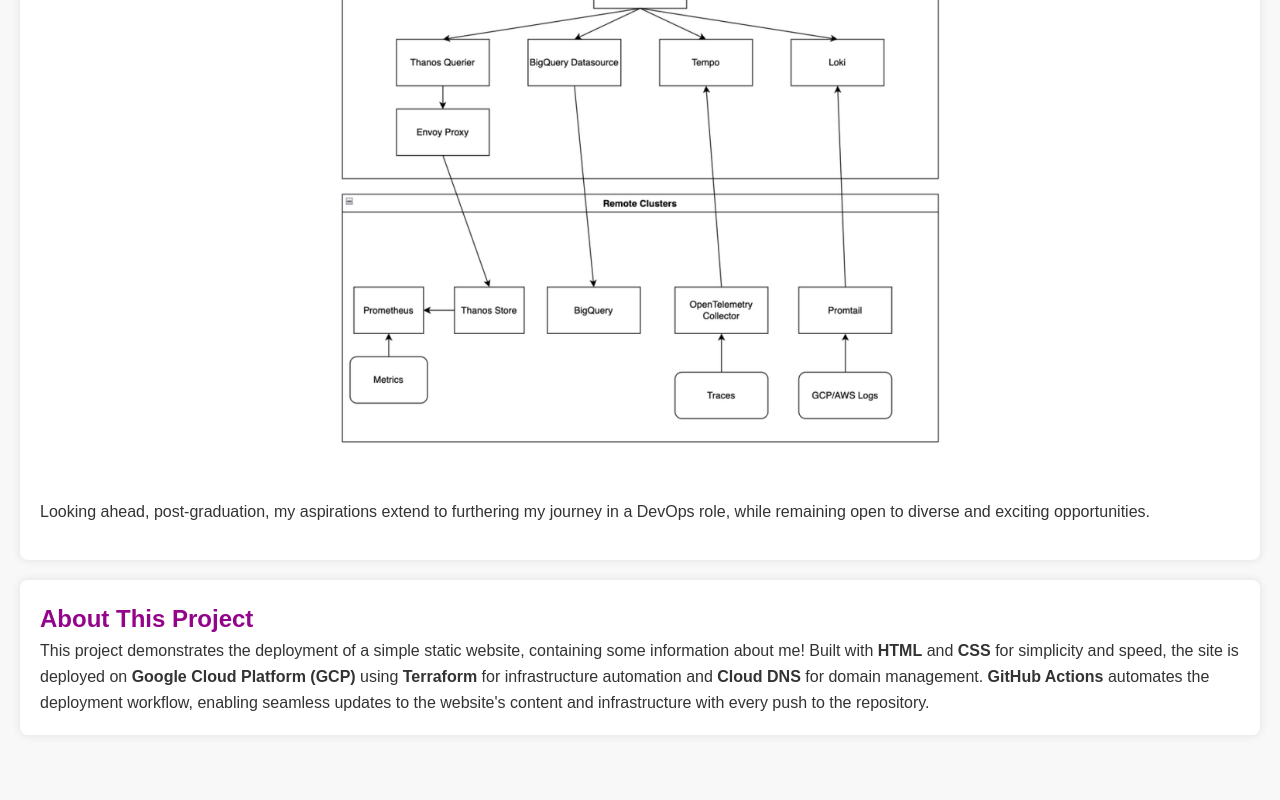
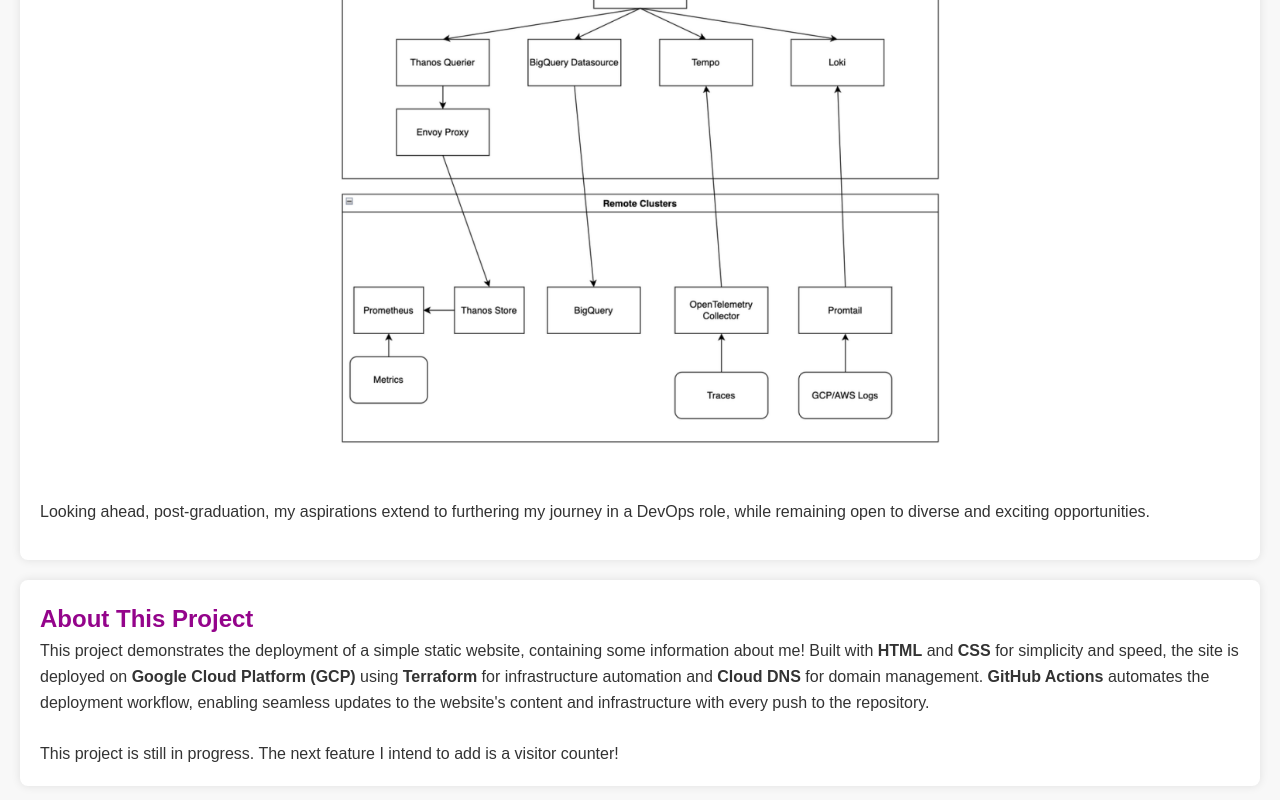
Before and after one commit to kade-eng/resume, a plain HTML site: page site/index.html in a window 1280 px wide. Shown: the part 2618-3418 px from the top of the page. Before the commit the page ends 3373 px from the top, so only its background shows below. Drawn offline with Linux system fonts and the light colour scheme.

Commit message:
update proj section

```diff
--- a/site/index.html
+++ b/site/index.html
@@ -117,6 +117,10 @@
             Built with <strong>HTML</strong> and <strong>CSS</strong> for simplicity and speed, the site is deployed on <strong>Google Cloud Platform (GCP)</strong> using <strong>Terraform</strong> for infrastructure automation and <strong>Cloud DNS</strong> for domain management.
             <strong>GitHub Actions</strong> automates the deployment workflow, enabling seamless updates to the website's content and infrastructure with every push to the repository.
         </p>
+        <br>
+        <p>
+            This project is still in progress. The next feature I intend to add is a visitor counter!
+        </p>
     </section>
 </body>
 </html>
```
